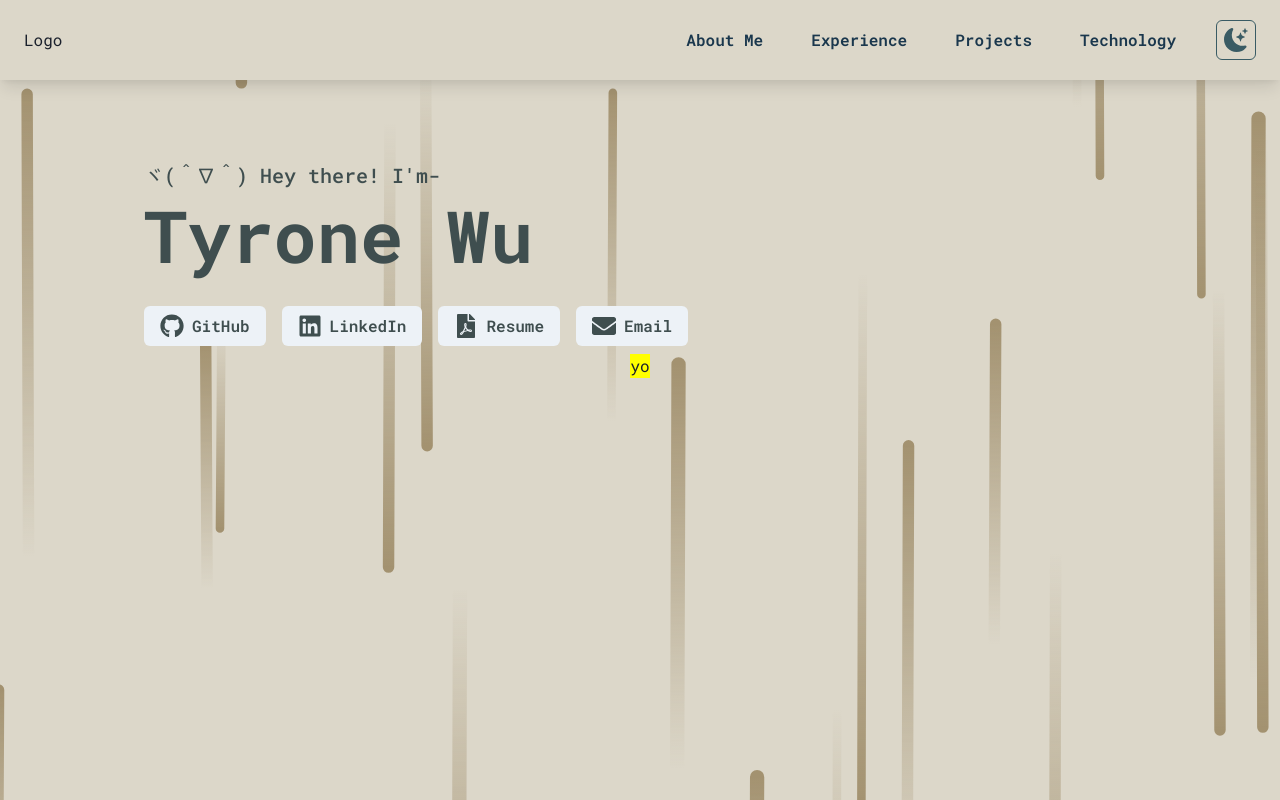
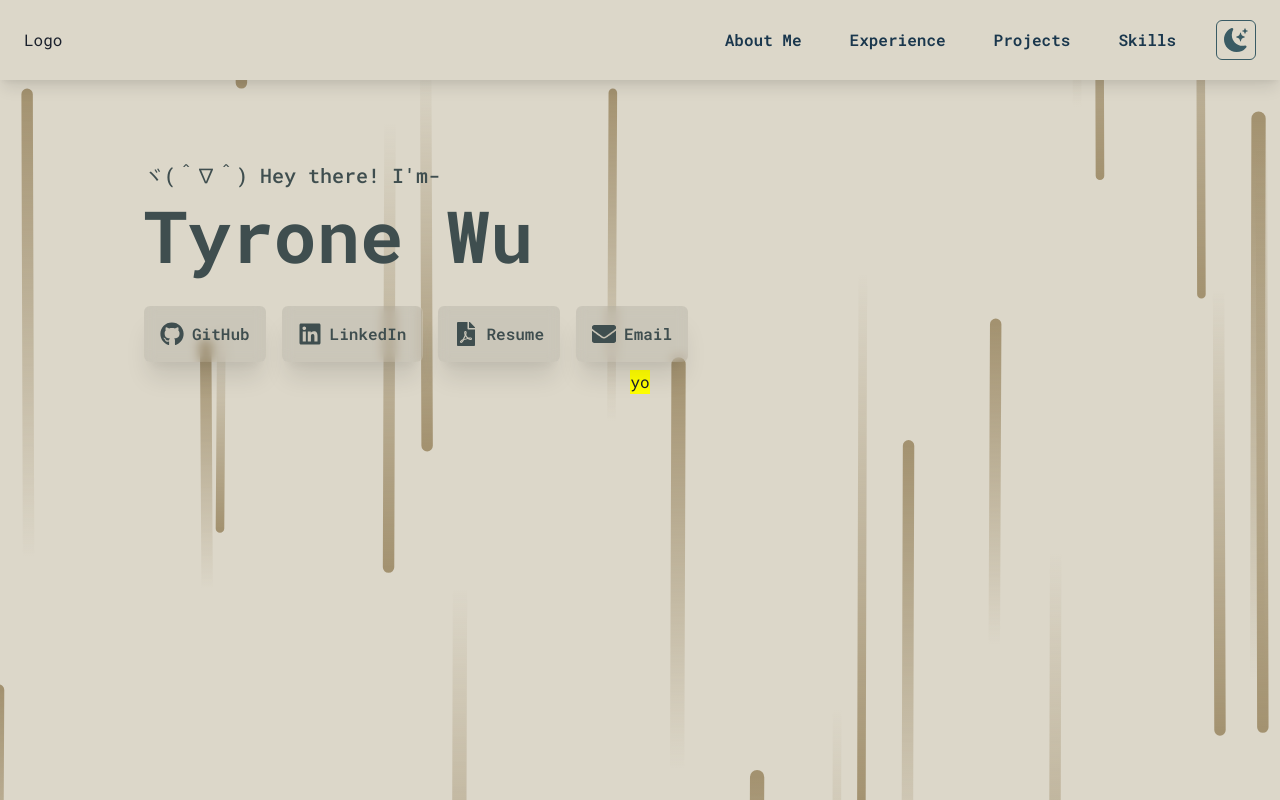
Before and after one commit to tyrone-wu/tyrone-wu.github.io, a Next.js app: page / in a window 1280 px wide. Built offline with nearby package versions, Linux system fonts and the light colour scheme.

Commit message:
stack links vertical on mobile view

```diff
--- a/src/components/AboutMe/Links.tsx
+++ b/src/components/AboutMe/Links.tsx
@@ -1,4 +1,4 @@
-import { Button, Icon, Link, SlideFade, Stack } from "@chakra-ui/react";
+import { Button, Icon, Link, SlideFade, Stack, useColorModeValue } from "@chakra-ui/react";
 import { IconType } from "react-icons";
 import { FaEnvelope, FaFilePdf, FaGithub, FaLinkedin } from "react-icons/fa";
 
@@ -8,15 +8,6 @@ interface Props {
   icon: IconType;
 }
 
-function LinkIcon({ icon }: { icon: IconType }) {
-  return (
-    <Icon
-      as={icon}
-      boxSize={6}
-    />
-  );
-};
-
 export default function Links({ textColor }: { textColor: string }) {
   const links = [
     { name: "GitHub", link: "https://github.com/tyrone-wu", icon: FaGithub },
@@ -24,10 +15,11 @@ export default function Links({ textColor }: { textColor: string }) {
     { name: "Resume", link: "/files/Resume.pdf", icon: FaFilePdf },
     { name: "Email", link: "mailto:tboywu@gmail.com", icon: FaEnvelope },
   ];
+  const bgShade = useColorModeValue("blackAlpha.200", "whiteAlpha.200");
 
   return (
     <Stack
-      direction="row"
+      direction={["column", "row"]}
       gridGap={4}
       spacing={0}
       wrap="wrap"
@@ -45,6 +37,12 @@ export default function Links({ textColor }: { textColor: string }) {
             <Button
               leftIcon={<LinkIcon icon={link.icon} />}
               textColor={textColor}
+              height={14}
+              backgroundColor={bgShade}
+              backdropFilter="auto"
+              backdropBlur="6px"
+              boxShadow="xl"
+              width={["full", "initial"]}
             >
               {link.name}
             </Button>
@@ -54,3 +52,12 @@ export default function Links({ textColor }: { textColor: string }) {
     </Stack>
   );
 };
+
+function LinkIcon({ icon }: { icon: IconType }) {
+  return (
+    <Icon
+      as={icon}
+      boxSize={6}
+    />
+  );
+};
--- a/src/components/NavBar/Menu.tsx
+++ b/src/components/NavBar/Menu.tsx
@@ -87,7 +87,7 @@ function SectionsCollection({ textColor }: { textColor: string }) {
       <Section title="About Me" textColor={textColor} />
       <Section title="Experience" textColor={textColor} />
       <Section title="Projects" textColor={textColor} />
-      <Section title="Technology" textColor={textColor} />
+      <Section title="Skills" textColor={textColor} />
     </>
   );
 };
--- a/src/pages/index.tsx
+++ b/src/pages/index.tsx
@@ -23,7 +23,7 @@ export default function Home() {
       </Head>
 
       <Box
-        style={{ backgroundImage: bgMode }}
+        backgroundImage={bgMode}
         backgroundSize="cover"
         backgroundRepeat="no-repeat"
         backgroundPosition="center"
--- a/src/styles/theme.ts
+++ b/src/styles/theme.ts
@@ -62,7 +62,7 @@ const colors = {
 };
 
 const breakpoints = {
-  sm: "46em",
+  sm: "42em",
   md: "52em",
   lg: "70em",
 };
```
